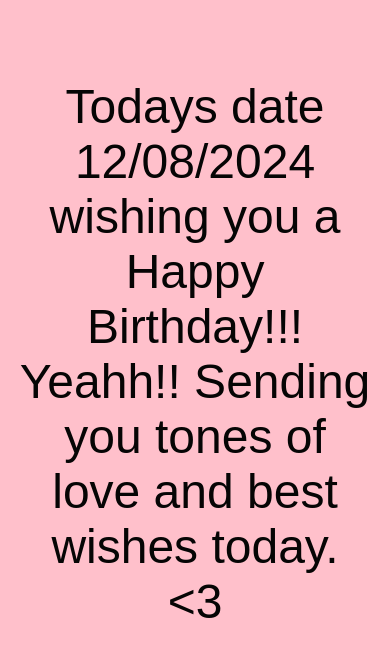
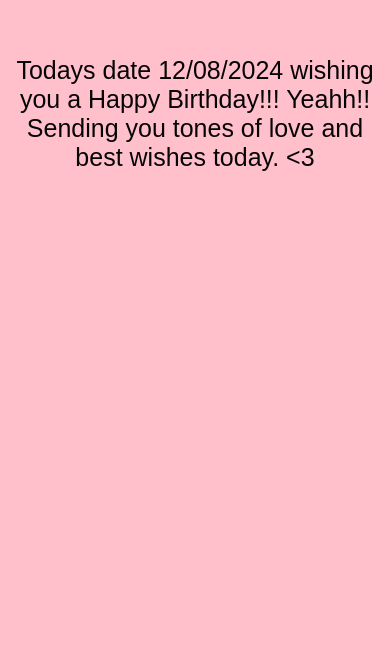
Before and after one commit to userUnknown12-code/bithday-whish, a plain HTML site: page index.html in a window 390 px wide. Shown: the part 138-794 px from the top of the page. Drawn offline with nearby package versions, Linux system fonts and the light colour scheme.

Commit message:
Update style.css

```diff
--- a/style.css
+++ b/style.css
@@ -275,6 +275,14 @@ body {
 @media screen and (max-width: 500px) {
     .container {
         width: 90%;
+        padding: 2vw;
+    }
+    #name {
+        font-size: 30px;
+    }
+
+    .three {
+        font-size: 25px;
     }
 
     .four .text-box {
```
